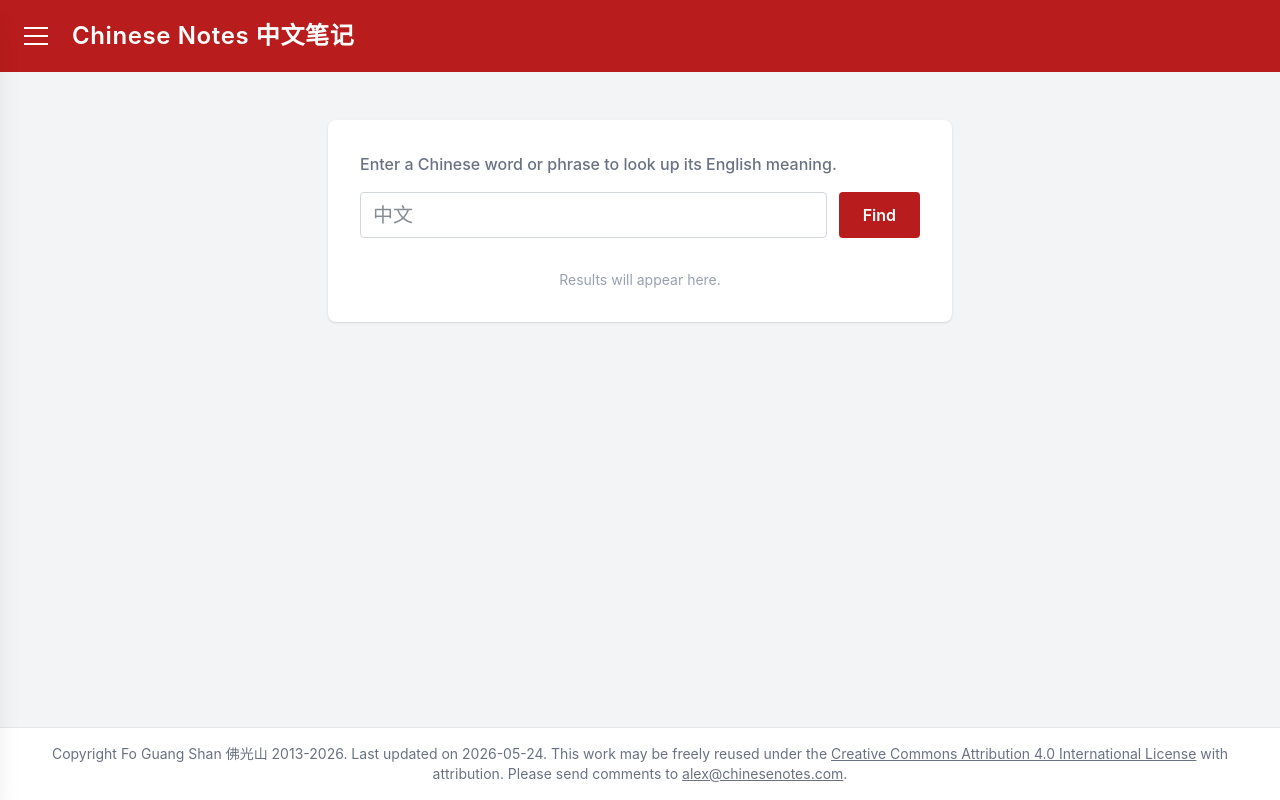
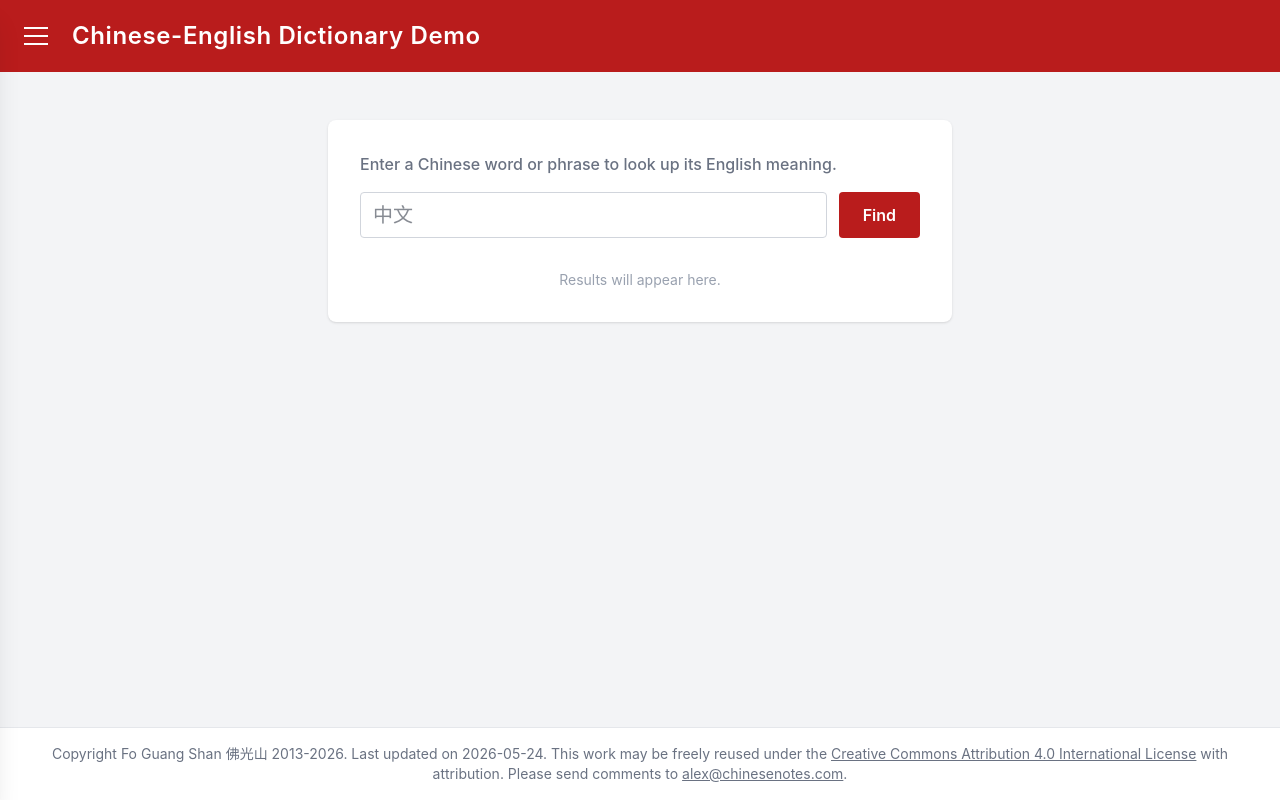
Before and after one commit to alexamies/chinesenotes-frontend, a Next.js app: page / in a window 1280 px wide. Built offline with nearby package versions, Linux system fonts and the light colour scheme.

Commit message:
Configure title

```diff
--- a/src/app/layout.tsx
+++ b/src/app/layout.tsx
@@ -20,10 +20,19 @@ const THEME_ICONS: Record<Theme, { url: string; type: string }> = {
   hbreader:     { url: "/hbicon.png", type: "image/png" },
 };
 
-const _icon = THEME_ICONS[resolveTheme()];
+const THEME_TITLES: Record<Theme, string> = {
+  demo:         "Chinese-English Dictionary Demo",
+  chinesenotes: "Chinese Notes Chinese-English Dictionary 中文笔记汉英词典",
+  ntireader:    "NTI Reader Chinese-English Buddhist Dictionary",
+  hbreader:     "HB Reader Chinese-English Buddhist Dictionary",
+};
+
+const _theme = resolveTheme();
+const _icon = THEME_ICONS[_theme];
+const _title = THEME_TITLES[_theme];
 
 export const metadata: Metadata = {
-  title: "Chinese Notes - Chinese-English Dictionary",
+  title: _title,
   description: "Look up Chinese words and phrases in English",
   icons: { icon: [_icon] },
 };
@@ -35,10 +44,8 @@ export default function RootLayout({
 }: {
   children: React.ReactNode;
 }) {
-  const theme = resolveTheme();
-
   return (
-    <html lang="zh" className={`theme-${theme}`}>
+    <html lang="zh" className={`theme-${_theme}`}>
       <head>
         {/* Google tag (gtag.js) */}
         <Script
@@ -56,7 +63,7 @@ export default function RootLayout({
         </Script>
       </head>
       <body className="bg-gray-100 text-gray-900 min-h-screen font-sans flex flex-col">
-        <Header />
+        <Header title={_title} />
         <main className="flex-1">{children}</main>
         <footer className="mt-8 py-4 px-6 text-center text-sm text-gray-500 border-t border-gray-200 bg-white">
           Copyright Fo Guang Shan 佛光山 2013-2026. Last updated on {BUILD_DATE}.{" "}
--- a/src/components/Header.tsx
+++ b/src/components/Header.tsx
@@ -1,10 +1,10 @@
 import HamburgerMenu from "./HamburgerMenu";
 
-export default function Header() {
+export default function Header({ title }: { title: string }) {
   return (
     <header className="bg-primary text-white px-4 py-4 flex items-center gap-4">
       <HamburgerMenu />
-      <h1 className="text-2xl font-semibold tracking-wide">Chinese Notes 中文笔记</h1>
+      <h1 className="text-2xl font-semibold tracking-wide">{title}</h1>
     </header>
   );
 }
```
